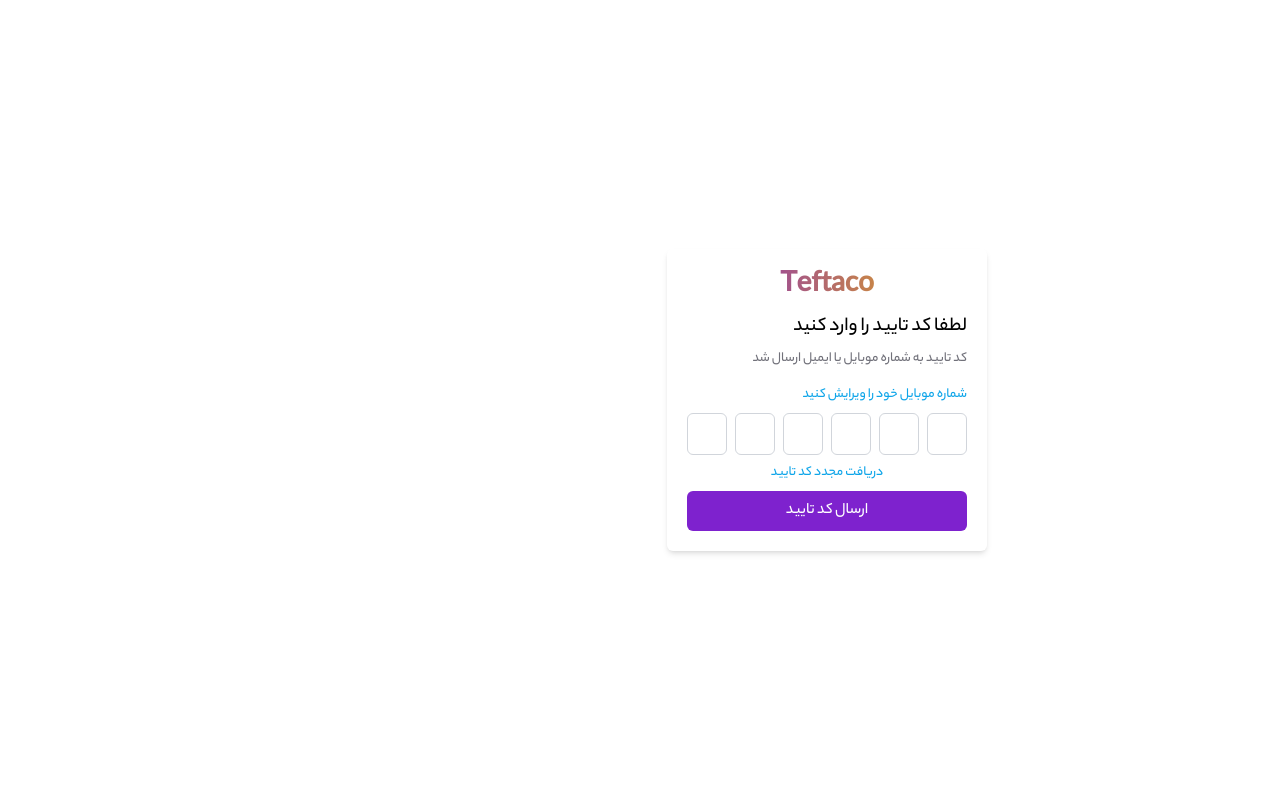
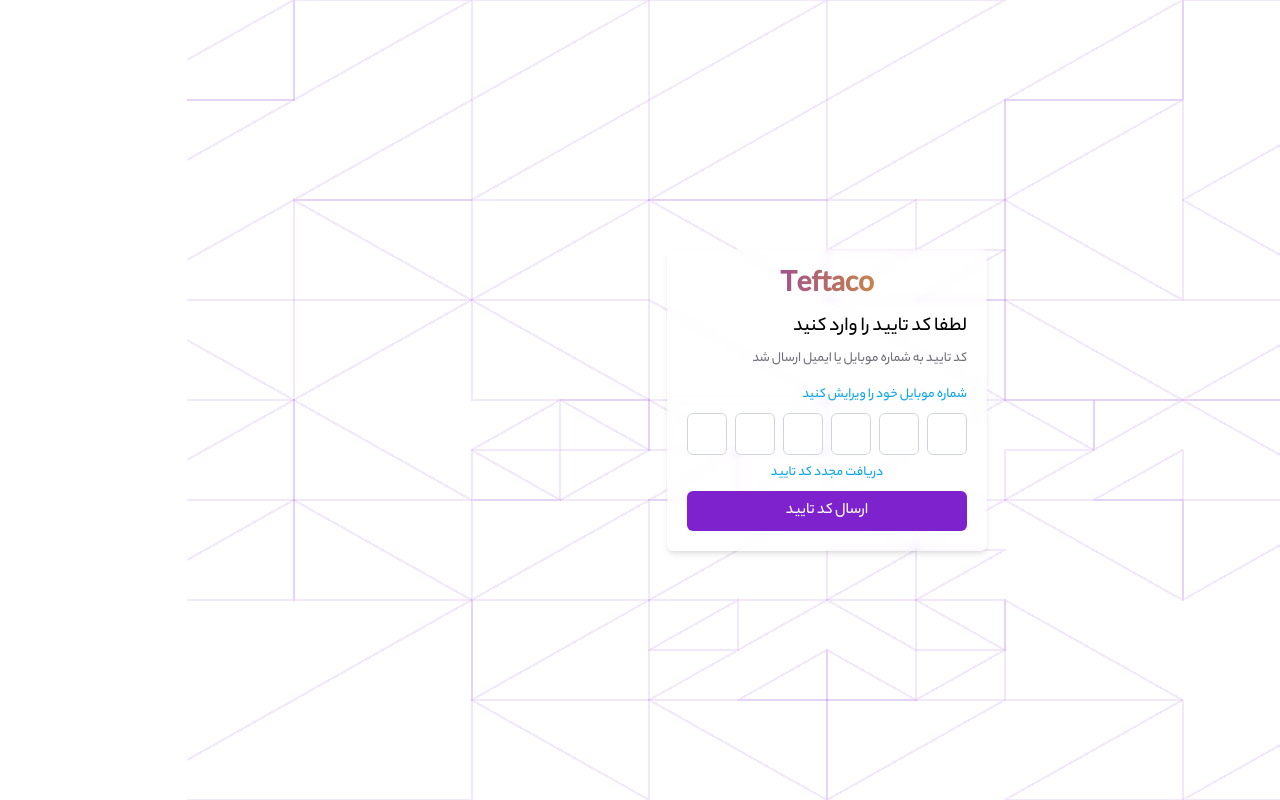
Before and after one commit to MooudMohammady/Authentication-Frontend, a Next.js app: page /auth/otp in a window 1280 px wide. Built offline with nearby package versions, Linux system fonts and the light colour scheme.

Commit message:
ui updated

```diff
--- a/src/app/auth/otp/page.tsx
+++ b/src/app/auth/otp/page.tsx
@@ -87,7 +87,7 @@
               });
           }
         }}>
-        <Form className="sm:shadow-md p-5 rounded-md flex flex-col gap-2 max-w-xs w-full">
+        <Form className="sm:shadow-md p-5 rounded-md flex flex-col gap-2 max-w-xs w-full bg-white/50 backdrop-blur-sm">
           <span className="bg-clip-text text-transparent bg-gradient-to-r from-purple-700 to-yellow-500 font-bold text-center text-3xl">
             Teftaco
           </span>
@@ -116,7 +116,7 @@
                 }
                 maxLength={1}
                 max={1}
-                className="no-spinner p-2 rounded-md border border-gray-300 focus:outline-none focus:border-sky-500 text-center w-full caret-sky-500"
+                className="no-spinner p-2 rounded-md ring-0 ring-sky-500/50 transition focus:ring-2 border border-gray-300 focus:outline-none focus:border-sky-500 text-center w-full caret-sky-500"
               />
             ))}
           </div>
@@ -129,7 +129,7 @@
           <button
             type="submit"
             disabled={isSending}
-            className="py-2 text-white rounded-md bg-purple-700 hover:bg-purple-600 transition-colors flex gap-3 justify-center items-center disabled:opacity-50">
+            className="py-2 text-white rounded-md ring-0 ring-purple-500/50 focus:ring-4 bg-purple-700 hover:bg-purple-600 transition flex gap-3 justify-center items-center disabled:opacity-50">
             ارسال کد تایید{" "}
             <LuLoader2 className="text-xl animate-spin" hidden={!isSending} />
           </button>
--- a/src/app/auth/page.tsx
+++ b/src/app/auth/page.tsx
@@ -52,7 +52,7 @@
               setIsSending(false);
             });
         }}>
-        <Form className="sm:shadow-md p-5 rounded-md flex flex-col gap-2 max-w-xs w-full">
+        <Form className="sm:shadow-md p-5 rounded-md flex flex-col gap-2 max-w-xs w-full bg-white/50 backdrop-blur-sm">
           <span className="bg-clip-text text-transparent bg-gradient-to-r from-purple-700 to-yellow-500 font-bold text-center text-3xl">
             Teftaco
           </span>
@@ -67,7 +67,7 @@
             id="phone_number_or_email"
             name="phone_number_or_email"
             placeholder="لطفا شماره موبایل یا ایمیل خود را وارد کنید"
-            className="border p-2 rounded-md focus:border-sky-500 focus:caret-sky-500 focus:outline-none"
+            className="border p-2 rounded-md ring-0 ring-sky-500/50 transition focus:ring-2 focus:border-sky-500 focus:caret-sky-500 focus:outline-none"
           />
           <p className="text-[12px] text-zinc-400">
             ورود شما به معنی قبول{" "}
@@ -79,7 +79,7 @@
           <button
             type="submit"
             disabled={isSending}
-            className="py-2 text-white rounded-md bg-purple-700 hover:bg-purple-600 transition-colors flex gap-3 justify-center items-center disabled:opacity-50">
+            className="py-2 text-white rounded-md ring-0 ring-purple-500/50 focus:ring-4 bg-purple-700 hover:bg-purple-600 transition flex gap-3 justify-center items-center disabled:opacity-50">
             ارسال کد تایید{" "}
             <LuLoader2 className="text-xl animate-spin" hidden={!isSending} />
           </button>
--- a/src/app/auth/pass/page.tsx
+++ b/src/app/auth/pass/page.tsx
@@ -79,7 +79,7 @@
               });
           }
         }}>
-        <Form className="sm:shadow-md p-5 rounded-md flex flex-col gap-2 max-w-xs w-full">
+        <Form className="sm:shadow-md p-5 rounded-md flex flex-col gap-2 max-w-xs w-full bg-white/50 backdrop-blur-sm">
           <span className="bg-clip-text text-transparent bg-gradient-to-r from-purple-700 to-yellow-500 font-bold text-center text-3xl">
             Teftaco
           </span>
@@ -92,7 +92,7 @@
             name="password"
             type="password"
             placeholder="لطفا رمز عبور خود را وارد کنید ..."
-            className="border p-2 rounded-md focus:border-sky-500 focus:caret-sky-500 focus:outline-none"
+            className="border p-2 rounded-md ring-0 ring-sky-500/50 transition focus:ring-2 focus:border-sky-500 focus:caret-sky-500 focus:outline-none"
           />
           <a href="#تغییر رمز عبور" className="text-sm text-sky-500">
             تغییر رمز عبور ←
@@ -108,7 +108,7 @@
           <button
             type="submit"
             disabled={isSending}
-            className="py-2 text-white rounded-md bg-purple-700 hover:bg-purple-600 transition-colors flex gap-3 justify-center items-center disabled:opacity-50">
+            className="py-2 text-white rounded-md ring-0 ring-purple-500/50 focus:ring-4 bg-purple-700 hover:bg-purple-600 transition flex gap-3 justify-center items-center disabled:opacity-50">
             {searchParams.is_exists == "true" ? "ورود" : "ثبت نام"}
             <LuLoader2 className="text-xl animate-spin" hidden={!isSending} />
           </button>
--- a/src/app/layout.tsx
+++ b/src/app/layout.tsx
@@ -13,7 +13,10 @@
 }) {
   return (
     <html lang="fa-IR" dir='rtl'>
-      <body className='font-yekan'>{children}</body>
+      <body className='font-yekan'>
+        <img src="/bg.svg" alt="bg" className='absolute -z-10 h-full w-full inset-0 object-cover max-sm:hidden'/>
+        {children}
+        </body>
     </html>
   )
 }
--- a/src/app/page.tsx
+++ b/src/app/page.tsx
@@ -1,4 +1,5 @@
 import Link from "next/link";
+
 
 export default function Home() {
   //TODO ندل کردن بخش وارد یا وارد نبودن کاربر با توکن
```
Also changed, not shown: public/bg.svg (added).
